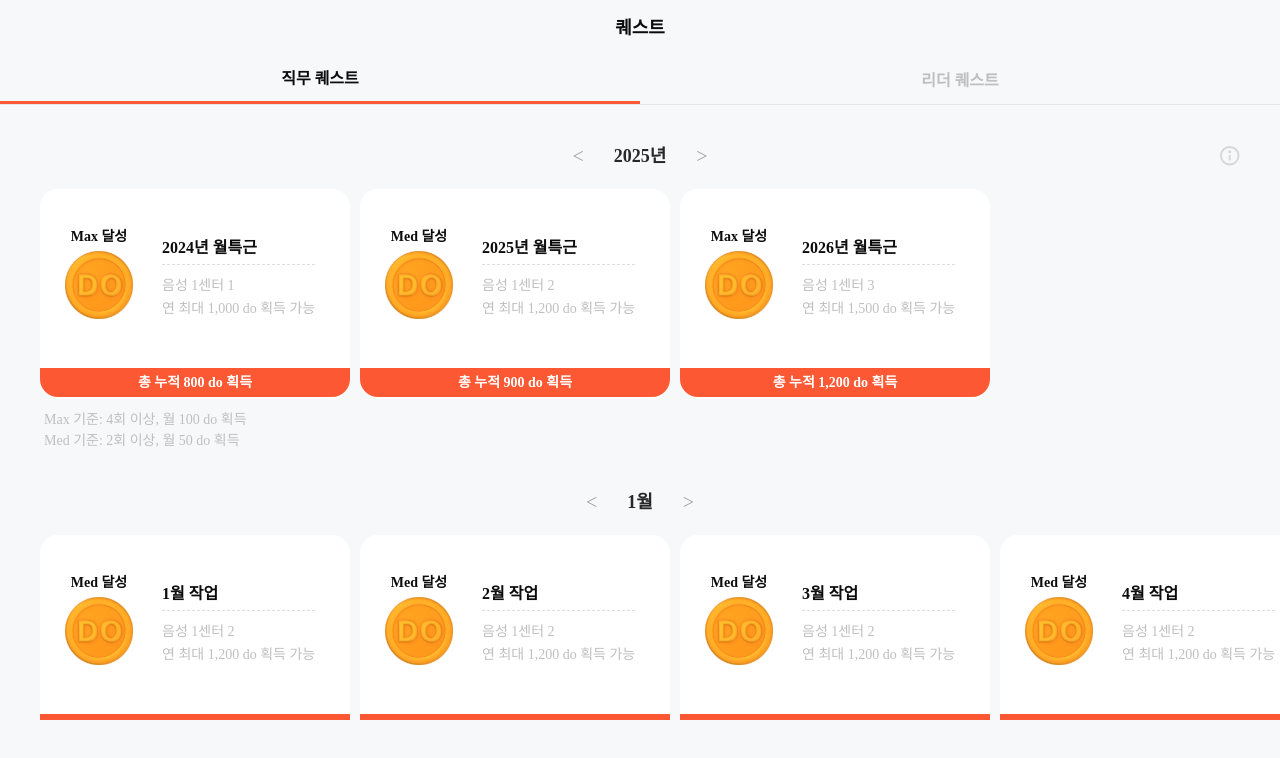
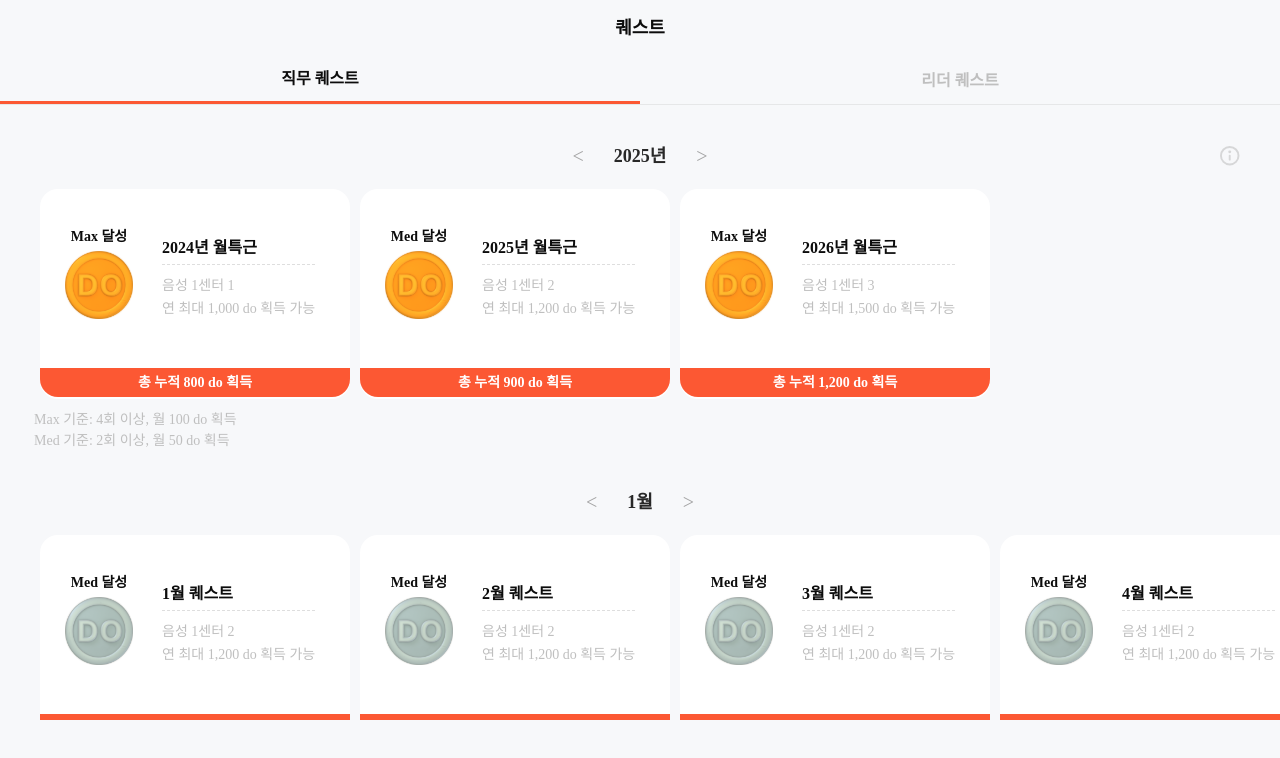
Before and after one commit to Minn97u/Do-High, a React (Create React App) app: page /quest in a window 1280 px wide. Shown: the top 758 px of the page. Built offline with nearby package versions, Linux system fonts and the light colour scheme; no server answers; a web font is replaced by a local one.

Commit message:
hotfix: 요청 수정사항

```diff
--- a/src/components/FlippableCardWithMonth.js
+++ b/src/components/FlippableCardWithMonth.js
@@ -1,6 +1,7 @@
 import React, { useState } from "react";
 import styled from "styled-components";
-import coinIcon from "../assets/coin.svg";
+import silverCoin from "../assets/coin/SilverDo.svg";
+import NoCoin from "../assets/coin/noCoin.svg";
 
 const FlippableCardWithMonth = ({ quest }) => {
   const [isFlipped, setIsFlipped] = useState(false);
@@ -16,7 +17,7 @@ const FlippableCardWithMonth = ({ quest }) => {
           <CardHeader>
             <CardLeft>
               <Status>{quest.status}</Status>
-              <Icon src={coinIcon} alt="coin" />
+              <Icon src={silverCoin} alt="coin" />
             </CardLeft>
             <CardContent>
               <CardTitle>{quest.title}</CardTitle>
@@ -32,7 +33,7 @@ const FlippableCardWithMonth = ({ quest }) => {
             {Array.from({ length: 5 }, (_, i) => (
               <Week key={i} achieved={i < 2}>
                 <WeekText>{32 + i}주</WeekText>
-                <Icon2 src={coinIcon} alt="coin" />
+                <Icon2 src={i < 2 ? silverCoin : NoCoin} alt="coin" />
               </Week>
             ))}
           </WeekGrid>
@@ -169,7 +170,7 @@ const Icon2 = styled.img`
   width: 38px;
   height: 38px;
   margin-bottom: 5px;
-  filter: ${({ achieved }) => (achieved ? "none" : "grayscale(100%)")};
+  filter: ${({ achieved }) => (achieved ? "none" : "grayscale(1000%)")};
 `;
 
 const TotalEarned = styled.div`
--- a/src/components/Layout.js
+++ b/src/components/Layout.js
@@ -23,5 +23,5 @@ const Wrapper = styled.div`
 
 const Content = styled.main`
   flex: 1;
-  padding-bottom: 90px;
+  padding-bottom: 70px;
 `;
--- a/src/components/NavBar.js
+++ b/src/components/NavBar.js
@@ -72,7 +72,7 @@ const NavItem = styled(Link)`
   align-items: center;
   text-decoration: none;
 
-  margin-bottom: 23px;
+  /* margin-bottom: 23px; */
 `;
 
 const NavIcon = styled.img`
--- a/src/pages/Login.js
+++ b/src/pages/Login.js
@@ -1,7 +1,7 @@
 import React, { useState } from "react";
 import styled from "styled-components";
 import { IoEye, IoEyeOff } from "react-icons/io5";
-import logo from "../assets/logo.svg";
+import logo from "../assets/logo.png";
 import { useNavigate } from "react-router-dom";
 import { Axios } from "../api/Axios";
 
--- a/src/pages/Main.js
+++ b/src/pages/Main.js
@@ -1,7 +1,7 @@
 // import React, { useEffect, useState } from "react";
 import React from "react";
 import styled from "styled-components";
-import logo from "../assets/logo.svg";
+import logo from "../assets/logo.png";
 import notification from "../assets/notification.svg";
 import ProfileCard from "../components/ProfileCard";
 import ExperienceSection from "../components/ExperienceSection";
--- a/src/pages/Quest.js
+++ b/src/pages/Quest.js
@@ -175,7 +175,7 @@ const Quest = () => {
               <FlippableCardWithMonth
                 quest={{
                   ...questData[selectedTab][selectedYear],
-                  title: `${index + 1}월 작업`,
+                  title: `${index + 1}월 퀘스트`,
                 }}
               />
             </CardWrapper>
@@ -311,6 +311,6 @@ const CardWrapper = styled.div`
 const CriteriaContainer = styled.div`
   ${(props) => props.theme.fonts.medium};
   color: ${(props) => props.theme.colors.gray2};
-  padding: 0 44px;
+  padding: 0 34px;
   margin-bottom: 10px;
 `;
```
Also changed, not shown: src/assets/logo.png (added).
